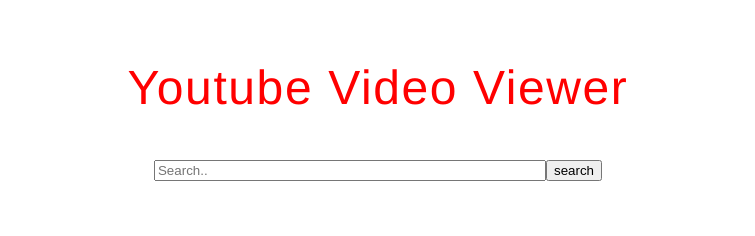
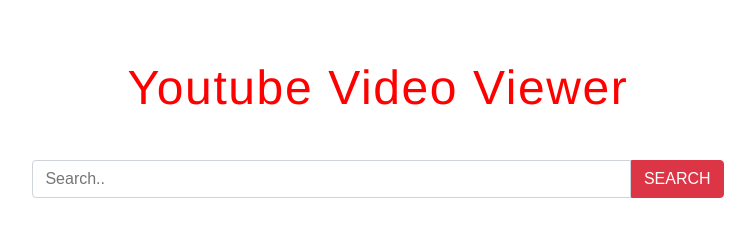
Before and after one commit to Gildara/YoutubeProject, a plain HTML site: page index.html in a window 1280 px wide. Shown: the whole page, without its empty margins (262-1017 px from the left). Drawn offline with Linux system fonts and the light colour scheme.

Commit message:
Added styles on search bar

```diff
--- a/resources/css/style.css
+++ b/resources/css/style.css
@@ -38,11 +38,42 @@ button:focus {outline:0;}
 
 .input-button{
   flex-direction:row;
-  width:100%;
+  width:60%;
   /*border:1px red solid;*/
   justify-content:center;
 }
 
 .search{
-width:24rem;
+  width:24rem;
+  display: inline-block;
+  width: 100%;
+  padding: .375rem .75rem;
+  font-size: 1rem;
+  line-height: 1.5;
+  color: #495057;
+  background-color: #fff;
+  background-image: none;
+  border: 1px solid #ced4da;
+  border-radius: .25rem;
+  border-top-right-radius: 0;
+  border-bottom-right-radius: 0;
 }
+
+.input-button button {
+  display: inline-block;
+  font-weight: 400;
+  text-align: center;
+  text-transform: uppercase;
+  white-space: nowrap;
+  vertical-align: middle;
+  border: 1px solid transparent;
+  padding: .375rem .75rem;
+  font-size: 1rem;
+  line-height: 1.5;
+  border-radius: .25rem;
+  color: #fff;
+  background-color: #dc3545;
+  border-color: #dc3545;
+  border-top-left-radius: 0;
+  border-bottom-left-radius: 0;
+}
```
